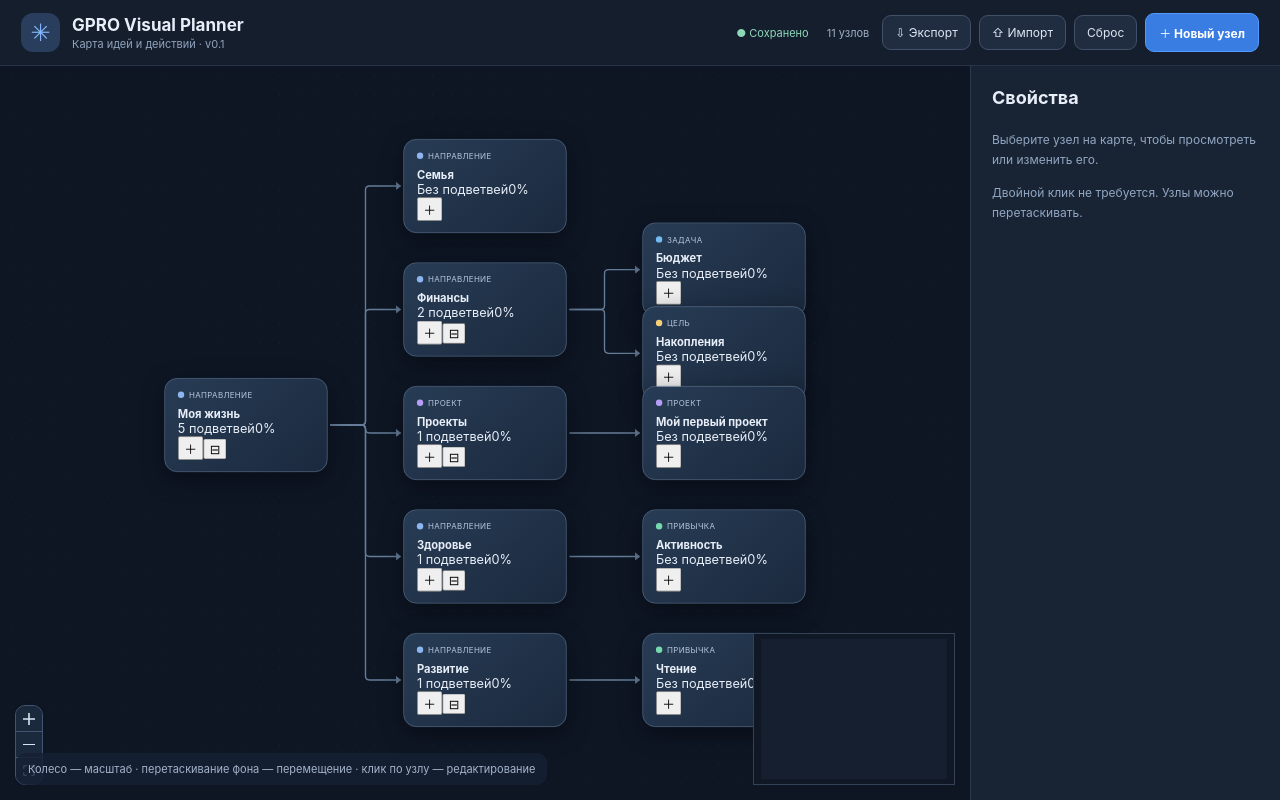
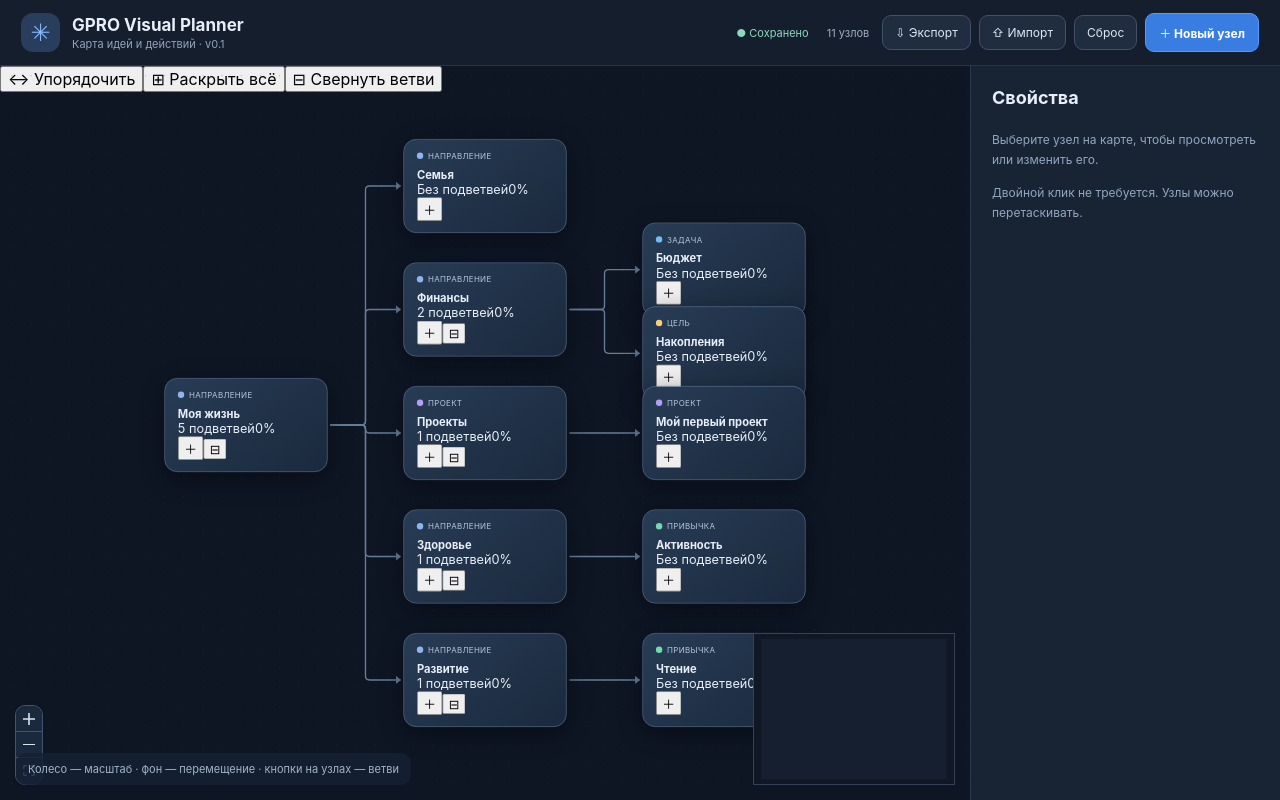
Before and after one commit to koraevgog-create/gpro-visual-planner, a React (Vite) app: page / in a window 1280 px wide. Built offline with nearby package versions, Linux system fonts and the light colour scheme.

Commit message:
feat(v0.2): interactive branches, progress and node controls

```diff
--- a/src/App.jsx
+++ b/src/App.jsx
@@ -2,17 +2,21 @@ import {useCallback,useEffect,useState} from 'react';
 import PlannerCanvas from './components/PlannerCanvas.jsx';
 import Sidebar from './components/Sidebar.jsx';
 import Toolbar from './components/Toolbar.jsx';
+import CanvasToolbar from './components/CanvasToolbar.jsx';
 import {initialItems} from './data/initialTree.js';
 import {loadItems,saveItems,exportItems,importItems} from './lib/storage.js';
-function idsBelow(items,id){const ids=new Set([id]);let old=0;while(old!==ids.size){old=ids.size;for(const n of items)if(ids.has(n.parentId))ids.add(n.id);}return ids;}
+import {descendants,autoLayout} from './lib/tree.js';
 function newId(){return typeof crypto!=='undefined'&&crypto.randomUUID?crypto.randomUUID():'node-'+Date.now()+'-'+Math.random().toString(36).slice(2);}
-export default function App(){const [items,setItems]=useState(loadItems);const [selectedId,setSelectedId]=useState(null);const [saved,setSaved]=useState(true);const [toast,setToast]=useState('');const selected=items.find(x=>x.id===selectedId)||null;
-useEffect(()=>{const ok=saveItems(items);setSaved(ok);},[items]);
+export default function App(){
+const [items,setItems]=useState(loadItems);const [selectedId,setSelectedId]=useState(null);const [saved,setSaved]=useState(true);const [toast,setToast]=useState('');const selected=items.find(x=>x.id===selectedId)||null;
+useEffect(()=>{setSaved(saveItems(items));},[items]);
 const select=useCallback(id=>setSelectedId(id),[]);
 const move=useCallback((id,pos)=>setItems(old=>old.map(x=>x.id===id?{...x,x:pos.x,y:pos.y}:x)),[]);
-const add=useCallback(parentId=>{setItems(old=>{const parent=old.find(x=>x.id===parentId);const siblings=old.filter(x=>x.parentId===parentId);const x=parent?parent.x+300:60;const y=parent?parent.y+siblings.length*115:siblings.length*115+120;const id=newId();setSelectedId(id);return [...old,{id,parentId:parent?.id??null,title:'Новый элемент',type:'task',status:'todo',notes:'',x,y}];});},[]);
-const change=useCallback(patch=>{setItems(old=>old.map(x=>x.id===selectedId?{...x,...patch}:x));},[selectedId]);
-const remove=useCallback(id=>{const target=items.find(x=>x.id===id);if(!target||target.parentId===null)return;const ids=idsBelow(items,id);if(window.confirm('Удалить выбранный элемент и все его подветви ('+ids.size+')?')){setItems(old=>old.filter(x=>!ids.has(x.id)));setSelectedId(null);}},[items]);
+const add=useCallback(parentId=>{const id=newId();setItems(old=>{const parent=old.find(x=>x.id===parentId);const siblings=old.filter(x=>x.parentId===parentId);const x=parent?parent.x+310:60;const y=parent?parent.y+siblings.length*125:siblings.length*125+120;return [...old.map(x=>x.id===parentId?{...x,collapsed:false}:x),{id,parentId:parent?.id??null,title:'Новый элемент',type:'task',status:'todo',notes:'',collapsed:false,x,y}];});setSelectedId(id);},[]);
+const toggle=useCallback(id=>setItems(old=>old.map(x=>x.id===id?{...x,collapsed:!x.collapsed}:x)),[]);
+const change=useCallback(patch=>setItems(old=>old.map(x=>x.id===selectedId?{...x,...patch}:x)),[selectedId]);
+const remove=useCallback(id=>{const target=items.find(x=>x.id===id);if(!target||target.parentId===null)return;const ids=descendants(items,id);if(window.confirm('Удалить выбранный элемент и все его подветви ('+ids.size+')?')){setItems(old=>old.filter(x=>!ids.has(x.id)));setSelectedId(null);}},[items]);
 const reset=()=>{if(window.confirm('Заменить текущую карту стартовой? Сначала экспортируйте резервную копию.')){setItems(initialItems.map(x=>({...x})));setSelectedId(null);}};
 const importFile=async file=>{try{const data=await importItems(file);if(window.confirm('Заменить текущую карту данными из файла?')){setItems(data);setSelectedId(null);setToast('Карта импортирована');}}catch(e){setToast('Ошибка импорта: '+e.message);}setTimeout(()=>setToast(''),4500);};
-return <div className="app"><Toolbar count={items.length} saved={saved} onAdd={()=>add(selectedId)} onExport={()=>exportItems(items)} onImport={importFile} onReset={reset}/><main><div className="workspace"><PlannerCanvas items={items} selectedId={selectedId} onSelect={select} onMove={move}/><div className="canvas-hint">Колесо — масштаб · перетаскивание фона — перемещение · клик по узлу — редактирование</div></div><Sidebar item={selected} onChange={change} onAdd={add} onDelete={remove} onClose={()=>select(null)} childCount={items.filter(x=>x.parentId===selectedId).length}/></main>{toast&&<div className="toast" role="status">{toast}</div>}</div>}
+return <div className="app"><Toolbar count={items.length} saved={saved} onAdd={()=>add(selectedId)} onExport={()=>exportItems(items)} onImport={importFile} onReset={reset}/><main><div className="workspace"><PlannerCanvas items={items} selectedId={selectedId} onSelect={select} onMove={move} onAdd={add} onToggle={toggle}/><CanvasToolbar onLayout={()=>setItems(old=>autoLayout(old))} onExpand={()=>setItems(old=>old.map(x=>({...x,collapsed:false})))} onCollapse={()=>setItems(old=>old.map(x=>({...x,collapsed:x.parentId!==null&&x.parentId!==undefined})))}/><div className="canvas-hint">Колесо — масштаб · фон — перемещение · кнопки на узлах — ветви</div></div><Sidebar item={selected} onChange={change} onAdd={add} onDelete={remove} onClose={()=>select(null)} childCount={items.filter(x=>x.parentId===selectedId).length}/></main>{toast&&<div className="toast" role="status">{toast}</div>}</div>;
+}
```
